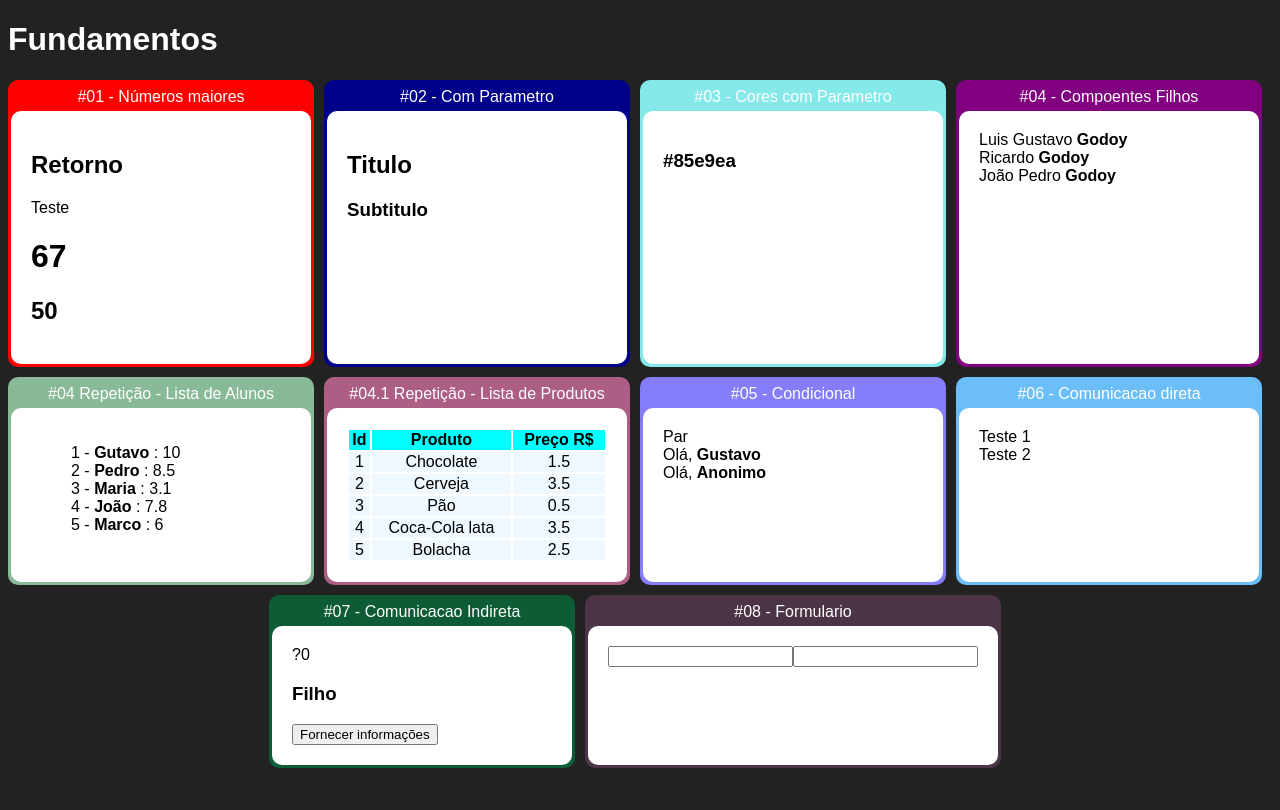
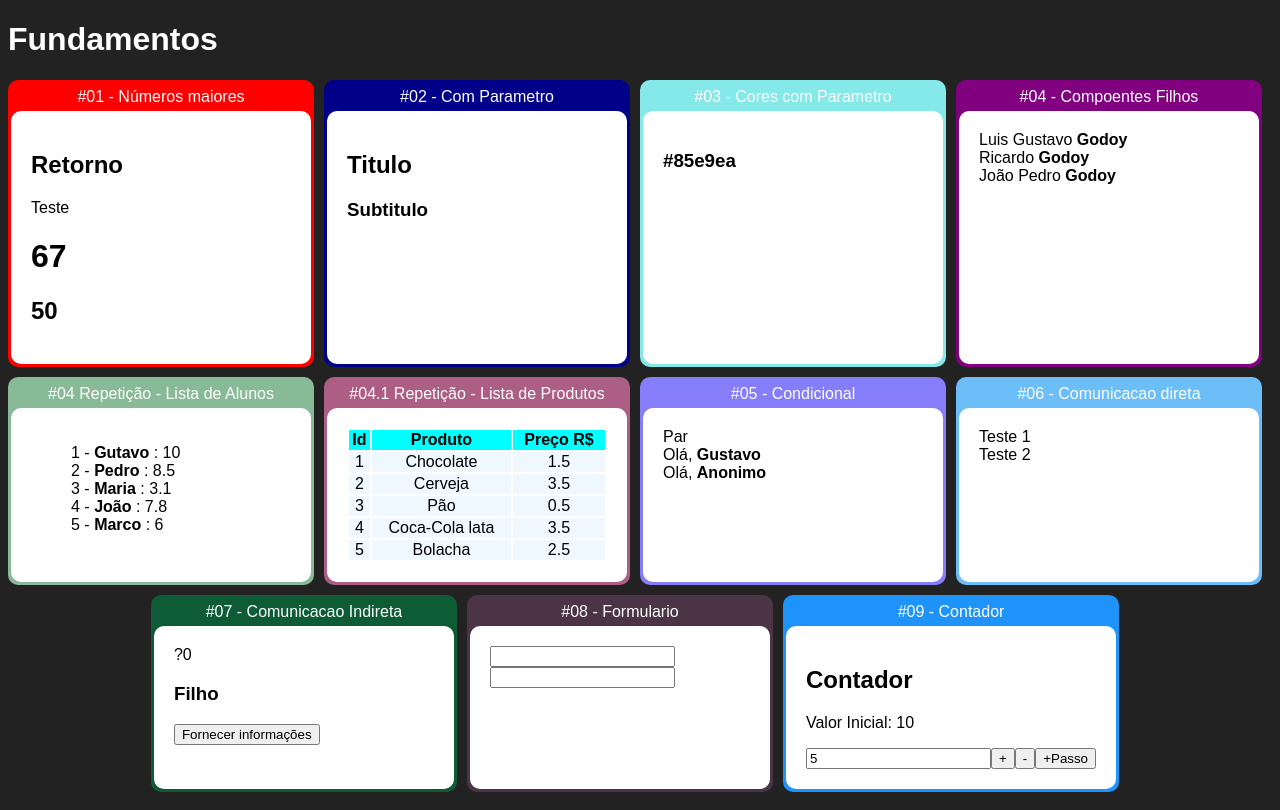
Before and after one commit to Scrowszinho/ReactJs, a React (Create React App) app in the folder Primeira aula/: page / in a window 1280 px wide. Built offline with nearby package versions, Linux system fonts and the light colour scheme.

Commit message:
Aula: Componente por classes

```diff
--- a/Primeira aula/src/App.jsx
+++ b/Primeira aula/src/App.jsx
@@ -14,6 +14,7 @@ import UsuarioInfo from './components/condicional/UsuarioInfo';
 import DiretaPai from './components/comunicacao/DiretaPai';
 import IndiretaPai from './components/comunicacao/IndiretaPai';
 import Input from './components/formulario/Input';
+import Contador from './components/contador/Contador';
 var cor = Cor();
 
 export default () => {
@@ -58,6 +59,9 @@ export default () => {
                 <Card titulo={'#08 - Formulario'} color={Cor()}>
                   <Input></Input>
                 </Card>
+                <Card titulo={'#09 - Contador'} color={Cor()}>
+                  <Contador numIni={10}></Contador>
+                </Card>
             </div>
         </div>
     );
--- /dev/null
+++ b/Primeira aula/src/components/contador/Contador.jsx
@@ -0,0 +1,46 @@
+import React, { Component } from 'react';
+
+export default class Contador extends Component {
+    state = {
+        numero: this.props.numIni || 0,
+        passo: this.props.passoIni || 5
+    }
+
+    inc = () =>{
+        this.setState({
+            numero: this.state.numero + 1,
+        });
+    }
+
+    dec = () =>{
+        this.setState({
+            numero: this.state.numero - 1,
+        });
+    }
+
+    setPasso = (evento) =>{
+        this.setState({
+            passo: +evento.target.value
+        });
+    }
+
+    incPass = () =>{
+        this.setState({
+            numero: this.state.numero + this.state.passo,
+        });
+    }
+
+    render() {
+        return (
+            <div>
+                <h2>Contador</h2>
+                <p>Valor Inicial: {this.state.numero}</p>
+                <input id='passoInput' type='number' value={this.state.passo} onChange={this.setPasso}/>
+                <button onClick={this.inc}>+</button>
+                <button onClick={this.dec}>-</button>
+                <button onClick={this.incPass}>+Passo</button>
+
+            </div>
+        );
+    }
+}
--- a/Primeira aula/src/components/formulario/Input.jsx
+++ b/Primeira aula/src/components/formulario/Input.jsx
@@ -5,7 +5,7 @@ export default props =>{
     const[valor,setValor] = useState('');
     return(
         <div>
-            <input value={valor} onChange={t => setValor(t.target.value)} />
+            <input value={valor} onChange={t => setValor(t.target.value)} /><br />
             <input value={valor} readOnly />
         </div>
 );
```
